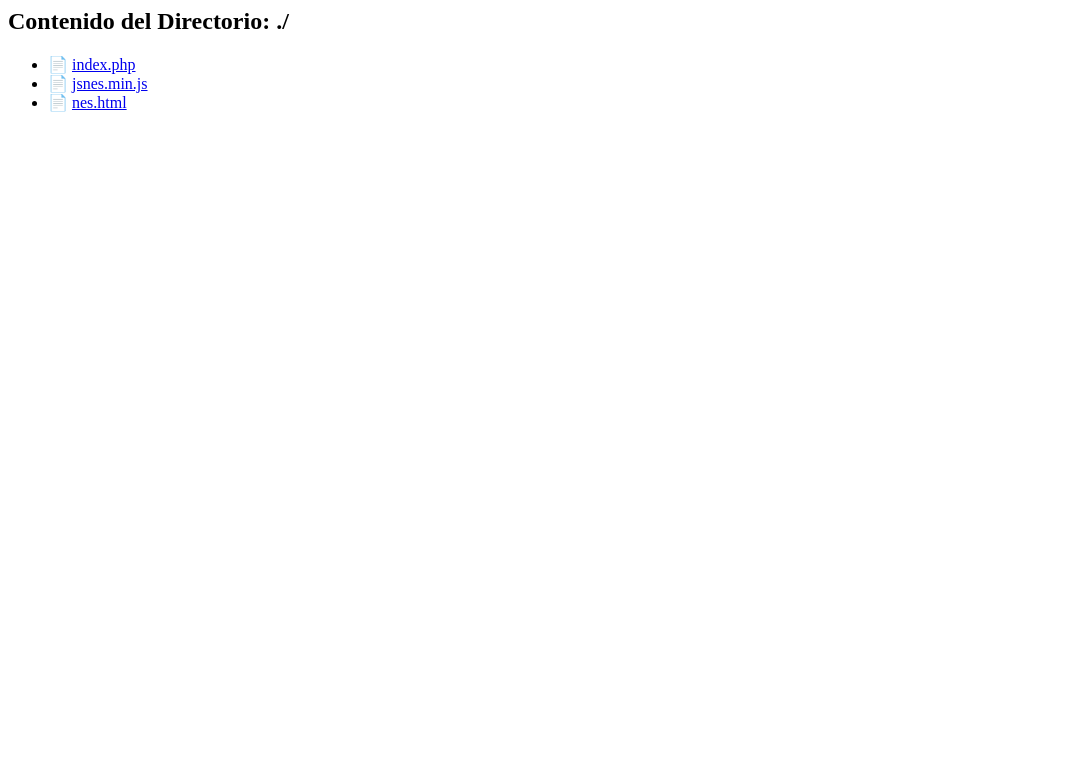
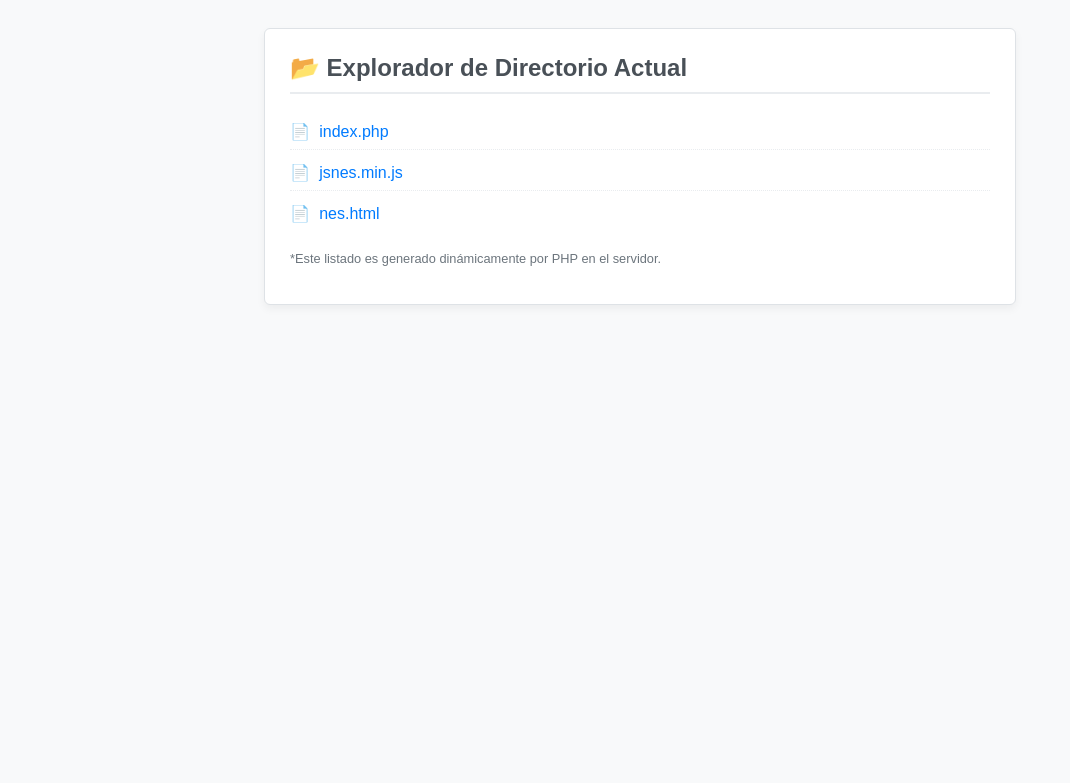
Before and after one commit to New25Said/coolkid, a PHP site: page /nesemulator/index.php in a window 1280 px wide. Shown: the top 783 px of the page, without its empty margins (0-1070 px from the left). Run offline with PHP 8.4, Linux system fonts and the light colour scheme.

Commit message:
Update index.php

```diff
--- a/nesemulator/index.php
+++ b/nesemulator/index.php
@@ -1,26 +1,114 @@
+<!DOCTYPE html>
+<html lang="es">
+<head>
+    <meta charset="UTF-8">
+    <meta name="viewport" content="width=device-width, initial-scale=1.0">
+    <title>Explorador de Archivos (PHP)</title>
+    <style>
+        /* Estilos básicos para la presentación */
+        body {
+            font-family: Arial, sans-serif;
+            background-color: #f8f9fa;
+            padding: 20px;
+            display: flex;
+            justify-content: center;
+        }
+        .file-list {
+            background-color: white;
+            border: 1px solid #dee2e6;
+            border-radius: 6px;
+            padding: 25px;
+            width: 100%;
+            max-width: 700px;
+            box-shadow: 0 4px 8px rgba(0,0,0,.05);
+        }
+        .file-list h2 {
+            color: #495057;
+            border-bottom: 2px solid #e9ecef;
+            padding-bottom: 10px;
+            margin-top: 0;
+        }
+        .file-list ul {
+            list-style: none;
+            padding: 0;
+        }
+        .file-list li {
+            margin-bottom: 5px;
+            padding: 8px 0;
+            border-bottom: 1px dotted #e9ecef;
+        }
+        .file-list li:last-child {
+            border-bottom: none;
+        }
+        .file-list a {
+            text-decoration: none;
+            color: #007bff;
+        }
+        .file-list a:hover {
+            text-decoration: underline;
+            color: #0056b3;
+        }
+        .folder {
+            color: #198754; /* Color verde para carpetas */
+            font-weight: bold;
+        }
+        .file {
+            color: #007bff; /* Color azul para archivos */
+        }
+        .icon {
+            margin-right: 10px;
+            display: inline-block;
+            width: 1.2em; /* Ancho fijo para alinear */
+        }
+    </style>
+</head>
+<body>
+
+<div class="file-list">
+    <h2>📂 Explorador de Directorio Actual</h2>
+    <ul>
         <?php
-$dir = './'; // Directorio actual
-$files = scandir($dir);
+        // 1. Definir el directorio a escanear (el directorio donde está index.php)
+        $dir = './';
 
-echo "<h2>Contenido del Directorio: $dir</h2>";
-echo "<ul>";
+        // 2. Obtener el listado de archivos y directorios
+        // La función scandir() devuelve un array con todos los elementos, incluyendo '.' y '..'
+        $items = scandir($dir);
 
-foreach ($files as $file) {
-    // Ignorar las entradas de directorio actual y padre
-    if ($file != '.' && $file != '..') {
-        // Comprueba si es un directorio para darle un estilo diferente si quieres
-        $is_dir = is_dir($file);
+        // 3. Iterar sobre cada elemento encontrado
+        foreach ($items as $item) {
+            // Ignorar las referencias al directorio actual (.) y al directorio padre (..)
+            if ($item === '.' || $item === '..') {
+                continue;
+            }
 
-        // Crea un enlace al archivo o directorio
+            // 4. Determinar si es un directorio o un archivo
+            $is_dir = is_dir($dir . $item);
+
+            // 5. Preparar la etiqueta de lista
             echo "<li>";
+
+            // 6. Generar el icono y el enlace basado en si es directorio o archivo
             if ($is_dir) {
-            echo "📁 <strong><a href=\"$file/\">$file/</a></strong>";
+                // Si es un directorio, añadimos una barra al final del enlace y el nombre
+                echo "<span class='icon folder'>&#x1F4C1;</span>"; // Icono de carpeta (emoticono)
+                echo "<a href=\"$item/\" class='folder'>$item/</a>";
             } else {
-            echo "📄 <a href=\"$file\">$file</a>";
+                // Si es un archivo
+                echo "<span class='icon file'>&#x1F4C4;</span>"; // Icono de página (emoticono)
+                echo "<a href=\"$item\" class='file'>$item</a>";
             }
+
             echo "</li>";
         }
-}
+        ?>
+    </ul>
 
-echo "</ul>";
-?>
+    <p style="margin-top: 20px; font-size: 0.8em; color: #6c757d;">
+        *Este listado es generado dinámicamente por PHP en el servidor.
+    </p>
+
+</div>
+
+</body>
+</html>
```
Lines whose indentation alone changed are shown as unchanged.
